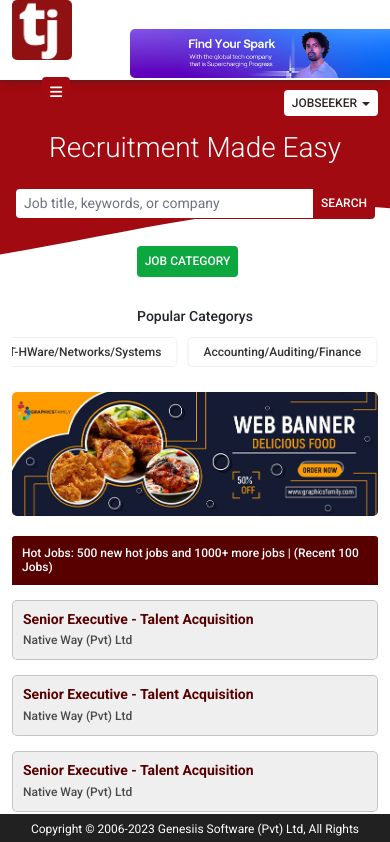
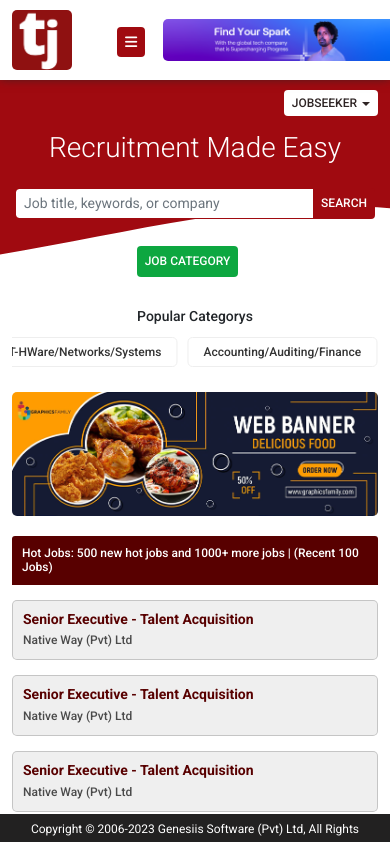
Before and after one commit to HeshanPramith/topjobsreact, a React (Create React App) app: page / in a window 390 px wide. Shown: the top 842 px of the page. Built offline with nearby package versions, Linux system fonts and the light colour scheme.

Commit message:
5th commit

```diff
--- a/src/Components/Common/Header.js
+++ b/src/Components/Common/Header.js
@@ -18,7 +18,7 @@
             <header>
                 <Container fluid>
                     <Row className='row align-items-center'>
-                        <Col className='col-4 col-sm-5 col-md-6 col-lg-6 text-left'>
+                        <Col className='col-5 col-sm-5 col-md-6 col-lg-6 text-left'>
                             <a className="navbar-brand" href="/#">
                                 <img src='images/tj.jpg' className='img-fluid d-none d-md-block' alt='logo'></img>
                                 <img src='images/tj-sm.png' className='img-fluid d-block d-md-none' alt='logo'></img>
@@ -57,7 +57,7 @@
                                 </Offcanvas.Body>
                             </Offcanvas>
                         </Col>
-                        <Col className='col-8 col-sm-7 col-md-6 col-lg-6 align-items-center justify-content-center pe-0 px-0 pe-sm-0 px-sm-0'>
+                        <Col className='col-7 col-sm-7 col-md-6 col-lg-6 align-items-center justify-content-center pe-0 px-0 pe-sm-0 px-sm-0'>
                             <Topbanner/>
                         </Col>
                     </Row>
```
